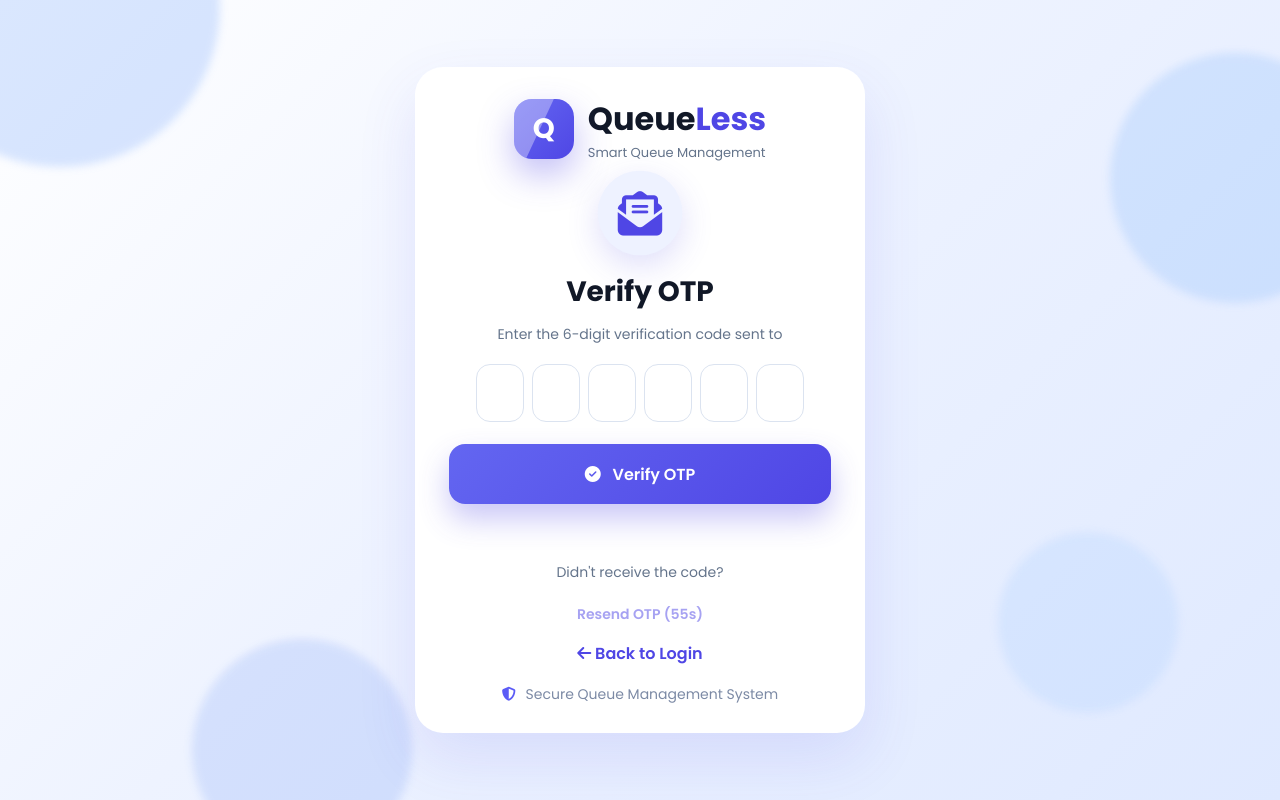
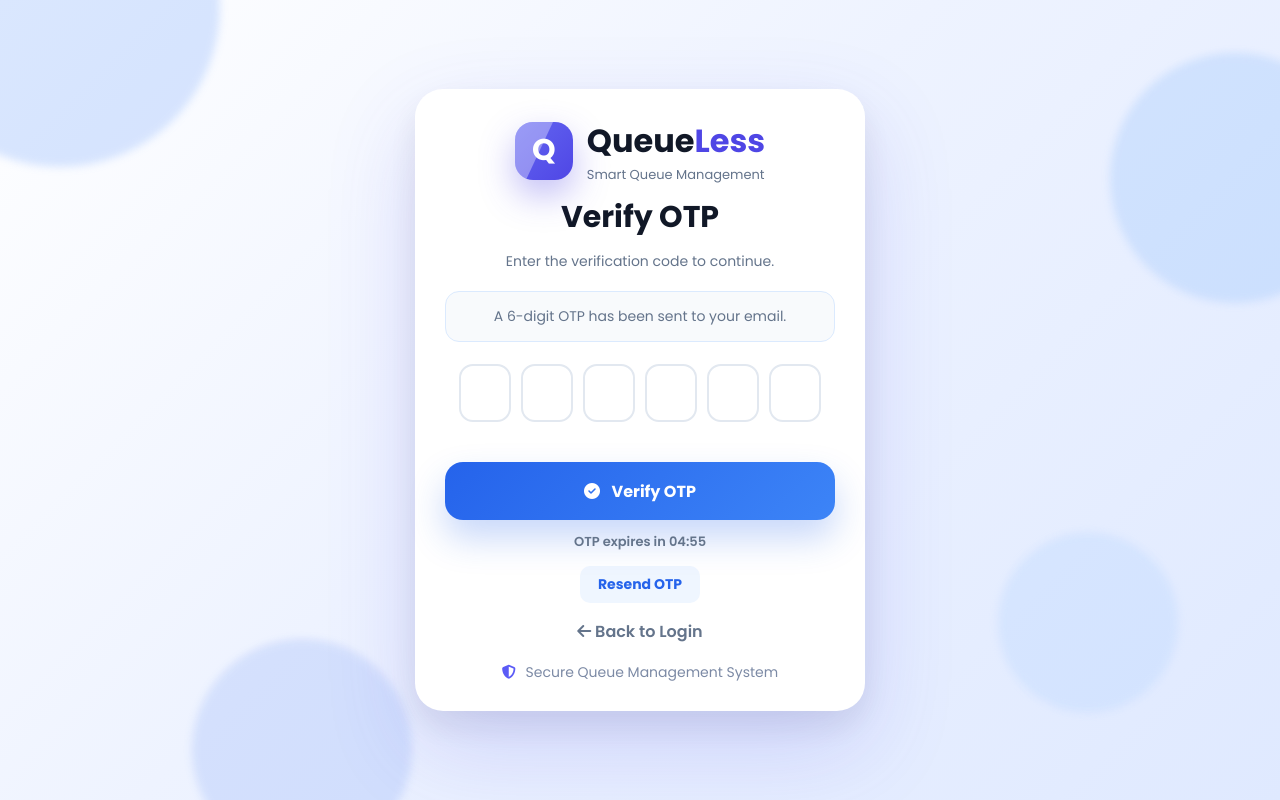
Before and after one commit to Ramu9391/QueueLess, a website: page verify-otp.html in a window 1280 px wide. Drawn offline with Linux system fonts and the light colour scheme.

Commit message:
Update Verify OTP page

```diff
--- a/verify-otp.html
+++ b/verify-otp.html
@@ -137,13 +137,15 @@ z-index:10;
     width:100%;
     max-width:450px;
 
-padding:28px 34px;
+    padding:28px 30px;
 
     background:#fff;
 
     border-radius:28px;
 
-box-shadow:0 25px 60px rgba(79,70,229,.12);
+    box-shadow:
+        0 35px 90px rgba(79,70,229,.18),
+        0 15px 35px rgba(0,0,0,.08);
 
     position:relative;
     z-index:20;
@@ -178,8 +180,8 @@ transform:translateY(0);
 
 
 .logo-icon{
-    width:60px;
-    height:60px;
+    width:58px;
+    height:58px;
 
     display:flex;
     justify-content:center;
@@ -196,8 +198,8 @@ transform:translateY(0);
 
     color:white;
 
-    font-size:28px;
-    font-weight:700;
+    font-size:30px;
+    font-weight:800;
 
     position:relative;
     overflow:hidden;
@@ -251,48 +253,12 @@ color:#64748b;
 
 }
 
-.verify-icon{
 
-width:80px;
-height:80px;
-
-margin:0 auto 18px;
-
-display:flex;
-justify-content:center;
-align-items:center;
-
-border-radius:50%;
-
-background:#eef2ff;
-
-color:#4f46e5;
-
-font-size:42px;
-
-box-shadow:
-0 10px 30px rgba(79,70,229,.18);
-
-animation:pulse 2.2s infinite;
-
-}
-
-@keyframes pulse{
-
-0%,100%{
-transform:scale(1);
-}
-
-50%{
-transform:scale(1.07);
-}
-
-}
 
 .title{
 
 text-align:center;
-font-size:28px;
+font-size:30px;
 font-weight:700;
 color:#111827;
 margin-bottom:10px;
@@ -309,42 +275,72 @@ margin-bottom:18px;
 
 }
 
-.email{
 
-color:#4f46e5;
-font-weight:600;
+.otp-info {
+
+    text-align: center;
+
+    background: #f8fafc;
+
+    border: 1px solid #dbeafe;
+
+    border-radius: 14px;
+
+    padding: 14px;
+
+    margin-bottom: 22px;
+
+    color: #64748b;
+
+    font-size: 14px;
 
 }
 
-.otp-container{
+.email {
 
-display:flex;
-justify-content:center;
-align-items:center;
-gap:8px;
-margin-bottom:22px;
-flex-wrap:nowrap;
+    color: #2563eb;
+
+    font-weight: 700;
+
+    word-break: break-all;
 
 }
 
-.otp-box{
 
-width:48px;
-height:58px;
+.otp-container {
 
-flex:0 0 48px;
+    display: flex;
 
-border:1px solid #dbe3f0;
-border-radius:14px;
+    justify-content: center;
 
-text-align:center;
+    gap: 10px;
 
-font-size:22px;
-font-weight:700;
+    margin-bottom: 18px;
 
-outline:none;
+}
 
-transition:.3s;
+.otp-box {
+
+    width: 52px;
+    height: 58px;
+
+    border: 2px solid #e2e8f0;
+
+    border-radius: 14px;
+
+    background: white;
+
+    text-align: center;
+
+    font-size: 22px;
+
+    font-weight: 700;
+
+    color: #0f172a;
+
+    outline: none;
+
+    transition: .25s;
 
 }
 
@@ -358,50 +354,56 @@ transition:.3s;
 }
 
 
-button{
+button {
 
-    width:100%;
-    height:60px;
+    width: 100%;
 
-    border:none;
-    outline:none;
+    height: 58px;
 
-    border-radius:16px;
+    border: none;
 
-    cursor:pointer;
-
-    font-size:16px;
-    font-weight:600;
-
-    color:#fff;
+    border-radius: 18px;
 
     background:
         linear-gradient(
             135deg,
-        #6366f1,
-        #4f46e5
+            #2563eb,
+            #3b82f6,
+            #60a5fa
         );
 
+    background-size: 200%;
+
+    color: white;
+
+    font-size: 16px;
+
+    font-weight: 700;
+
+    cursor: pointer;
+
+    transition: .35s;
+
     box-shadow:
-    0 15px 30px rgba(79,70,229,.30);
-
-    transition:.35s;
+        0 18px 35px rgba(37,99,235,.25);
 
 }
 
-button:hover{
+button:hover {
 
-transform:translateY(-4px);
+    background-position: right;
 
-box-shadow:
-0 20px 40px rgba(79,70,229,.35);
+    transform: translateY(-3px);
 
 }
 
-button:disabled{
+button:disabled {
 
-opacity:.8;
-cursor:not-allowed;
+    opacity: .75;
+
+    cursor: not-allowed;
+
+    transform: none;
 
 }
 
@@ -425,29 +427,65 @@ min-height:22px;
 
 }
 
-.resend{
+.resend {
 
-margin-top:18px;
+    display: block;
 
-text-align:center;
+    width: max-content;
 
-font-size:14px;
+    margin: 14px auto 0;
 
-color:#64748b;
+    padding: 8px 18px;
+
+    text-align: center;
+
+    font-size: 14px;
+
+    font-weight: 700;
+
+    color: #2563eb;
+
+    background: #eff6ff;
+
+    border-radius: 10px;
+
+    cursor: pointer;
+
+    transition:
+        transform 0.15s ease,
+        background 0.2s ease,
+        box-shadow 0.2s ease,
+        color 0.2s ease;
 
 }
 
-.resend a{
+.resend:hover {
 
-color:#4f46e5;
+    color: #1d4ed8;
 
-text-decoration:none;
+    background: #dbeafe;
 
-font-weight:600;
+    box-shadow: 0 4px 12px rgba(37,99,235,.15);
 
-pointer-events:none;
+    transform: translateY(-1px);
 
-opacity:.5;
+}
+
+.resend:active {
+
+    transform: scale(.94);
+
+    background: #bfdbfe;
+
+}
+
+.resend.loading {
+
+    pointer-events: none;
+
+    opacity: .65;
+
+    cursor: wait;
 
 }
 
@@ -465,7 +503,7 @@ text-decoration:none;
 
 font-weight:600;
 
-color:#4f46e5;
+color:#64748b;
 
 }
 
@@ -574,12 +612,6 @@ Q
 
 </div>
 
-<div class="verify-icon">
-
-<i class="fa-solid fa-envelope-open-text"></i>
-
-</div>
-
 <h1 class="title">
 
     Verify OTP
@@ -587,14 +619,19 @@ Verify OTP
 </h1>
 
 <p class="subtitle">
+    Enter the verification code to continue.
+</p>
 
-Enter the 6-digit verification code sent to
+<div class="otp-info">
+
+    A 6-digit OTP has been sent to your email.
 
     <br>
 
-<span class="email" id="userEmail"></span>
+    <span class="email" id="userEmail">
+    </span>
 
-</p>
+</div>
 
 <div class="otp-container">
 
@@ -607,6 +644,12 @@ Enter the 6-digit verification code sent to
 
 </div>
 
+
+<div
+    id="message"
+    class="message">
+</div>
+
 <button id="verifyBtn">
 
     <i class="fa-solid fa-circle-check"></i>
@@ -616,23 +659,24 @@ Verify OTP
 </button>
 
 <div
-id="message"
-class="message">
+    id="otpTimer"
+    style="
+        text-align:center;
+        margin-top:12px;
+        font-size:13px;
+        font-weight:600;
+        color:#64748b;
+    ">
+
+    OTP expires in <span id="timer">05:00</span>
+
 </div>
 
-<div class="resend">
-
-Didn't receive the code?
-
-<br><br>
-
-<a
-href="#"
+<div
+    class="resend"
     id="resendLink">
 
-Resend OTP (<span id="timer">60</span>s)
-
-</a>
+    Resend OTP
 
 </div>
 
@@ -743,6 +787,16 @@ message.style.color=color;
 
 verifyBtn.onclick=async()=>{
 
+if (otpExpired) {
+
+    showMessage(
+        "OTP has expired. Please resend a new OTP.",
+        "#ef4444"
+    );
+
+    return;
+}
+
 const otp=[...otpBoxes]
 .map(box=>box.value)
 .join("");
@@ -841,35 +895,67 @@ verifyBtn.innerHTML=
    Resend Timer
 ------------------------- */
 
-let seconds=60;
+let seconds = 300;
+let otpExpired = false;
 
-const countdown=setInterval(()=>{
+function startResendTimer() {
+
+    clearInterval(window.resendCountdown);
+
+    resendLink.style.pointerEvents = "auto";
+    resendLink.style.opacity = "1";
+
+    function updateResendTimer() {
+
+        const minutes =
+            Math.floor(seconds / 60);
+
+        const remainingSeconds =
+            seconds % 60;
+
+        timer.textContent =
+            String(minutes).padStart(2, "0") +
+            ":" +
+            String(remainingSeconds).padStart(2, "0");
+
+        if (seconds <= 0) {
+
+    clearInterval(window.resendCountdown);
+
+    otpExpired = true;
+
+    verifyBtn.disabled = true;
+
+    resendLink.style.pointerEvents = "auto";
+    resendLink.style.opacity = "1";
+
+    resendLink.textContent =
+        "Resend OTP";
+
+    timer.textContent = "Expired";
+
+    // Show expired message
+    message.style.color = "#ef4444";
+    message.textContent =
+        "OTP expired. Please resend a new OTP.";
+
+    return;
+}
 
         seconds--;
-
-timer.textContent=seconds;
-
-if(seconds<=0){
-
-clearInterval(countdown);
-
-resendLink.style.pointerEvents="auto";
-resendLink.style.opacity="1";
-resendLink.innerHTML="Resend OTP";
-
     }
 
-},1000);
+    updateResendTimer();
 
-/* -------------------------
-   Resend OTP
-------------------------- */
+    window.resendCountdown =
+        setInterval(updateResendTimer, 1000);
+}
+
+startResendTimer();
 
 resendLink.onclick=async(e)=>{
 
     e.preventDefault();
-
-if(seconds>0) return;
 
     try{
 
@@ -900,22 +986,32 @@ const data=await response.json();
 if(response.ok){
 
     showMessage(
-
-"OTP sent again successfully.",
-
+        "A new OTP has been sent to your email.",
         "#22c55e"
-
     );
 
-seconds=60;
+    // Clear old OTP
+    otpBoxes.forEach(function(box) {
+        box.value = "";
+    });
 
-timer.textContent=60;
+    // Focus first box
+    otpBoxes[0].focus();
 
-resendLink.style.pointerEvents="none";
-resendLink.style.opacity=".5";
-resendLink.innerHTML='Resend OTP (<span id="timer">60</span>s)';
+    // Restart 5-minute timer
+    seconds = 300;
+    otpExpired = false;
+    verifyBtn.disabled = false;
 
-location.reload();
+    startResendTimer();
+
+    // Show success on resend button
+    resendLink.classList.remove("loading");
+    resendLink.textContent = "✓ OTP Resent";
+
+    setTimeout(function() {
+        resendLink.textContent = "Resend OTP";
+    }, 2000);
 
 }else{
 
```
Lines whose indentation alone changed are shown as unchanged.
